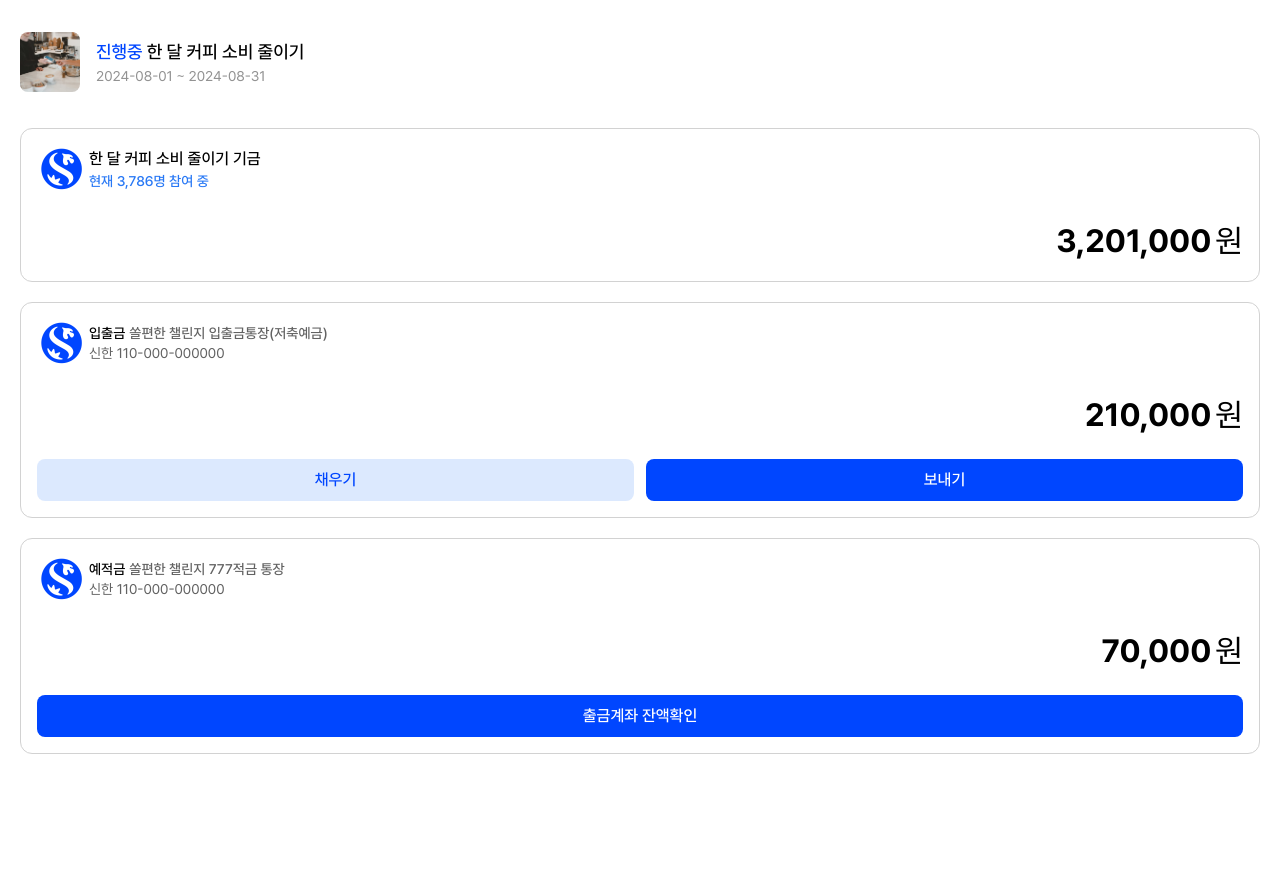
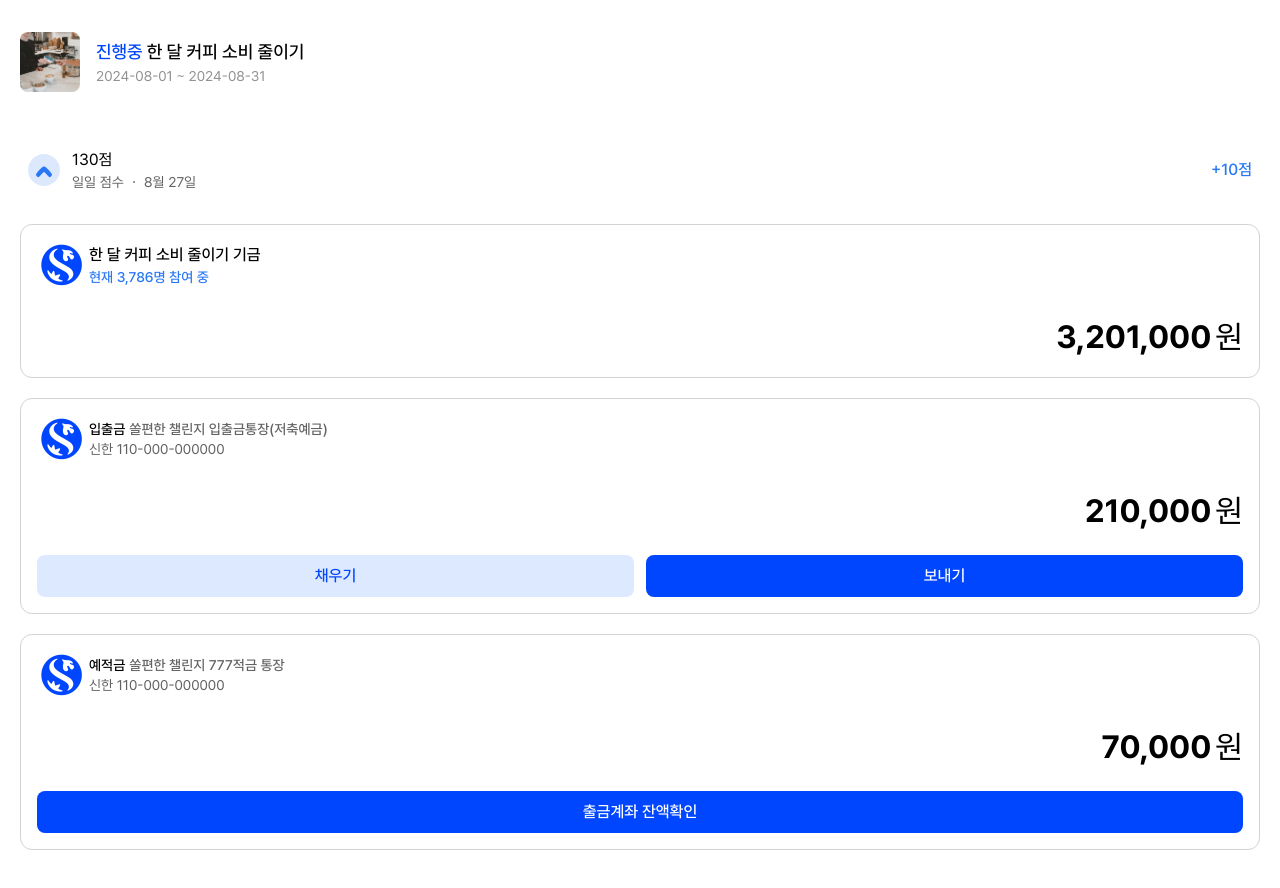
Before and after one commit to dongibuyeo/core-frontend, a Next.js app: page /home in a window 1280 px wide. Shown: the part 2360-3248 px from the top of the page. Before the commit the page ends 3186 px from the top, so only its background shows below. Built offline with nearby package versions, Linux system fonts and the light colour scheme.

Commit message:
Feat: ScoreCard 구현

```diff
--- a/public/svg/index.ts
+++ b/public/svg/index.ts
@@ -26,6 +26,8 @@ import Trophy from './trophy.svg'
 import SuccessModalChart from './success-modal-chart.svg'
 import DollarsFlying from './dollars-flying.svg'
 import ChartUp from './chart-up.svg'
+import ScoreUp from './score-up.svg'
+import ScoreDown from './score-down.svg'
 
 export {
   ArrowLeft,
@@ -56,4 +58,6 @@ export {
   SuccessModalChart,
   DollarsFlying,
   ChartUp,
+  ScoreUp,
+  ScoreDown,
 }
--- a/src/app/home/page.tsx
+++ b/src/app/home/page.tsx
@@ -9,6 +9,7 @@ import { ArrowLeft } from '@/public/svg/index'
 import { ChallengeStatus } from '@/types/ChallengeStatus'
 import { useState } from 'react'
 import MiniChallengeCard from '@/components/MiniChallengeCard'
+import ScoreCard from '@/components/ScoreCard'
 
 export default function Home() {
   const [challengeStatus, setChallengeStatus] =
@@ -65,6 +66,12 @@ export default function Home() {
           imageUrl="/image/coffee.jpg"
           isChallengeSuccessful
         />
+        <ScoreCard
+          score={130}
+          description="일일 점수"
+          date="8월 27일"
+          additionalScore={10}
+        />
       </div>
       <div className="w-full flex flex-col justify-center gap-5 mt-5">
         <div className="w-full flex justify-center">
--- /dev/null
+++ b/src/components/ScoreCard.tsx
@@ -0,0 +1,50 @@
+'use client'
+
+import { ScoreUp, ScoreDown } from '@/public/svg'
+
+interface Props {
+  score: number
+  description: string
+  date: string
+  additionalScore: number
+}
+
+export default function ScoreCard({
+  score,
+  description,
+  date,
+  additionalScore,
+}: Props) {
+  const isPositive = additionalScore > 0
+
+  return (
+    <div className="flex items-center justify-between bg-white w-full px-2 py-3">
+      <div className="flex items-center">
+        <div
+          className={`flex-shrink-0 w-8 h-8 rounded-full flex items-center justify-center ${
+            isPositive ? 'bg-[#2878F5]/[.16]' : 'bg-[#EA4141]/[.08]'
+          }`}
+        >
+          {isPositive ? (
+            <ScoreUp className="text-_blue-300 w-4 h-4 mt-1" />
+          ) : (
+            <ScoreDown className="text-_red w-4 h-4 mt-1" />
+          )}
+        </div>
+        <div className="ml-3">
+          <span>{score}점</span>
+          <div className="text-sm text-_grey-400">
+            {description} ・ {date}
+          </div>
+        </div>
+      </div>
+      <div
+        className={`font-medium ${
+          isPositive ? 'text-_blue-300 ' : 'text-_red'
+        }`}
+      >
+        {isPositive ? `+${additionalScore}` : `${additionalScore}`}점
+      </div>
+    </div>
+  )
+}
```
Also changed, not shown: public/svg/score-down.svg (added), public/svg/score-up.svg (added).
